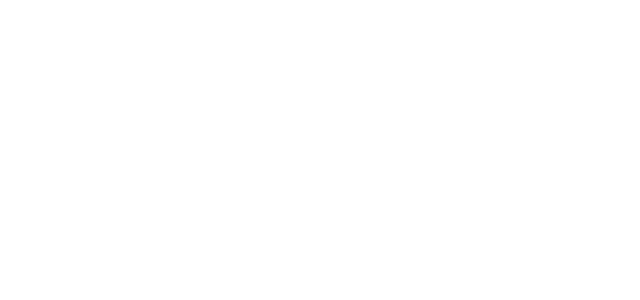
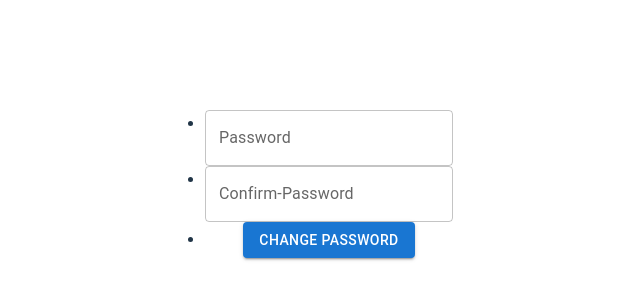
Before and after one commit to sikehish/Hack_Overflow, a React (Vite) app in the folder frontend/: page /Password in a window 1280 px wide. Before the commit this address had no page. Shown: the part 216-516 px from the top of the page, without its empty margins (331-971 px from the left). Built offline with nearby package versions, Linux system fonts and the light colour scheme.

Commit message:
Added password pages - avinash

```diff
--- a/frontend/src/App.jsx
+++ b/frontend/src/App.jsx
@@ -3,6 +3,7 @@
 import Login from './screens/Login';
 import Signup from './screens/Signup';
 import Forgot from './screens/Forgot';
+import Password from './screens/Password';
 
 function App() {
   return (
@@ -12,6 +13,7 @@
           <Route path='/login' element={<Login/>} />
           <Route path='/signup' element={<Signup/>} />
           <Route path='/forgot' element={<Forgot/>} />
+          <Route path='/Password' element={<Password/>} />
         </Routes>
       </Router>
     </>
--- /dev/null
+++ b/frontend/src/screens/Password.jsx
@@ -0,0 +1,22 @@
+import TextField from '@mui/material/TextField';
+import Button from '@mui/material/Button';
+import { Link } from 'react-router-dom';
+function Password(){
+    return <div>
+        <form action='/api/auth' method='post'>
+            <ul className="form-container">
+            <li>
+                <TextField id="outlined-basic" label="Password" variant="outlined" name='password' type='password'/>
+            </li>
+            <li>
+                <TextField id="outlined-basic" label="Confirm-Password" variant="outlined" name='cpassword' type='password'/>
+            </li>
+            <li>
+                <Button variant="contained" color="primary" type='submit'>Change Password</Button>
+            </li>
+            </ul>
+        </form>
+    </div>
+}
+
+export default Password;
```
